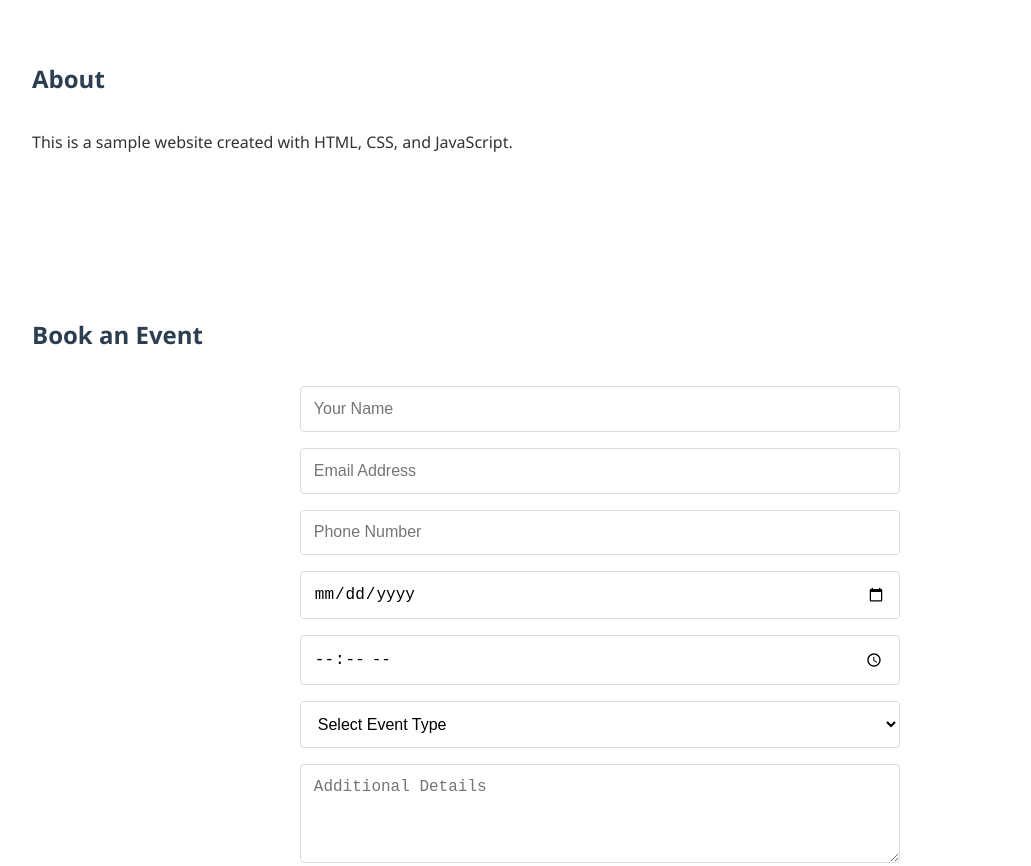
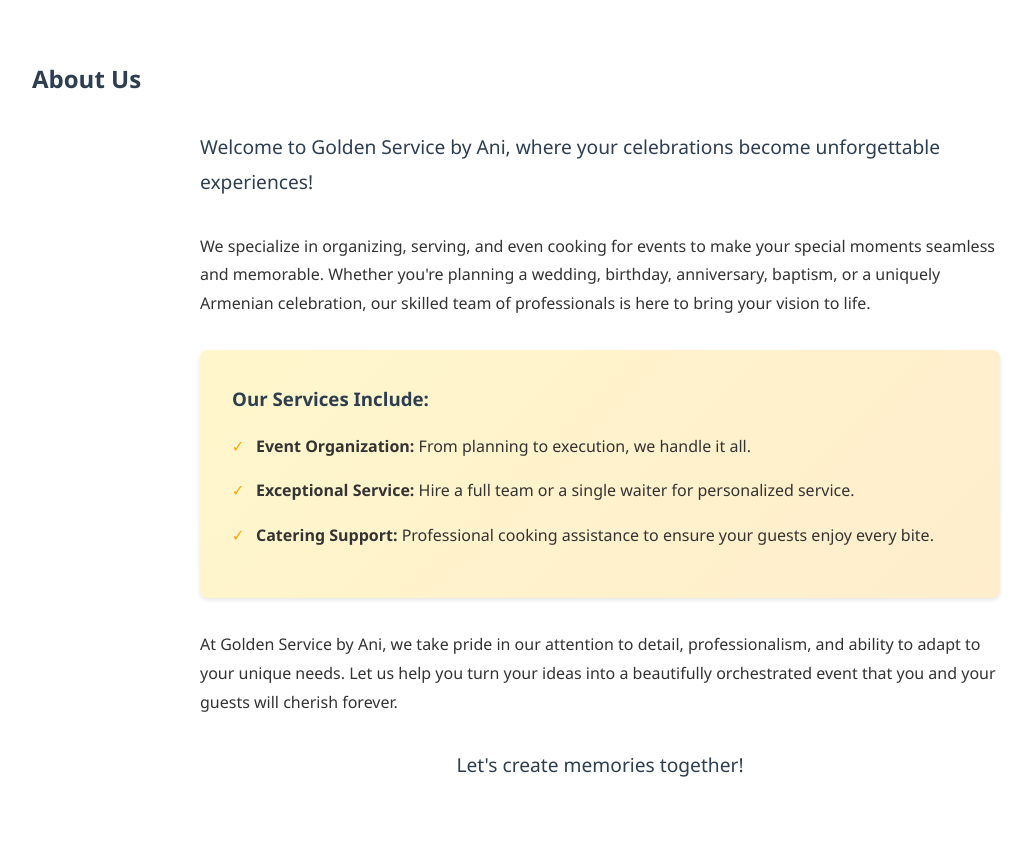
Before and after one commit to muradyan-lab/golden-service-by-ani, a website: page index.html in a window 1280 px wide. Shown: the part 820-1686 px from the top of the page, without its empty margins (40-1071 px from the left). Drawn offline with Linux system fonts and the light colour scheme.

Commit message:
Update About section with company information and services

```diff
--- a/index.html
+++ b/index.html
@@ -24,8 +24,25 @@
         </section>
 
         <section id="about" class="content-section">
-            <h2>About</h2>
-            <p>This is a sample website created with HTML, CSS, and JavaScript.</p>
+            <h2>About Us</h2>
+            <div class="about-content">
+                <p class="intro">Welcome to Golden Service by Ani, where your celebrations become unforgettable experiences!</p>
+
+                <p>We specialize in organizing, serving, and even cooking for events to make your special moments seamless and memorable. Whether you're planning a wedding, birthday, anniversary, baptism, or a uniquely Armenian celebration, our skilled team of professionals is here to bring your vision to life.</p>
+
+                <div class="services-highlight">
+                    <h3>Our Services Include:</h3>
+                    <ul>
+                        <li><strong>Event Organization:</strong> From planning to execution, we handle it all.</li>
+                        <li><strong>Exceptional Service:</strong> Hire a full team or a single waiter for personalized service.</li>
+                        <li><strong>Catering Support:</strong> Professional cooking assistance to ensure your guests enjoy every bite.</li>
+                    </ul>
+                </div>
+
+                <p>At Golden Service by Ani, we take pride in our attention to detail, professionalism, and ability to adapt to your unique needs. Let us help you turn your ideas into a beautifully orchestrated event that you and your guests will cherish forever.</p>
+
+                <p class="closing">Let's create memories together!</p>
+            </div>
         </section>
 
         <section id="booking" class="content-section">
--- a/styles.css
+++ b/styles.css
@@ -92,6 +92,59 @@
 .content-section h2 {
     margin-bottom: 2rem;
     color: #2c3e50;
+}
+
+/* About Section */
+.about-content {
+    max-width: 800px;
+    margin: 0 auto;
+    line-height: 1.8;
+}
+
+.about-content .intro {
+    font-size: 1.2em;
+    color: #2c3e50;
+    font-weight: 500;
+    margin-bottom: 2rem;
+}
+
+.services-highlight {
+    background: linear-gradient(135deg, #ffd70033, #ffa50033);
+    padding: 2rem;
+    border-radius: 8px;
+    margin: 2rem 0;
+    box-shadow: 0 2px 4px rgba(0,0,0,0.1);
+}
+
+.services-highlight h3 {
+    color: #2c3e50;
+    margin-bottom: 1rem;
+}
+
+.services-highlight ul {
+    list-style: none;
+    padding: 0;
+}
+
+.services-highlight li {
+    margin: 1rem 0;
+    padding-left: 1.5rem;
+    position: relative;
+}
+
+.services-highlight li:before {
+    content: "✓";
+    color: #ffa500;
+    position: absolute;
+    left: 0;
+}
+
+.about-content .closing {
+    font-size: 1.2em;
+    color: #2c3e50;
+    font-weight: 500;
+    text-align: center;
+    margin-top: 2rem;
 }
 
 /* Booking Form */
```
